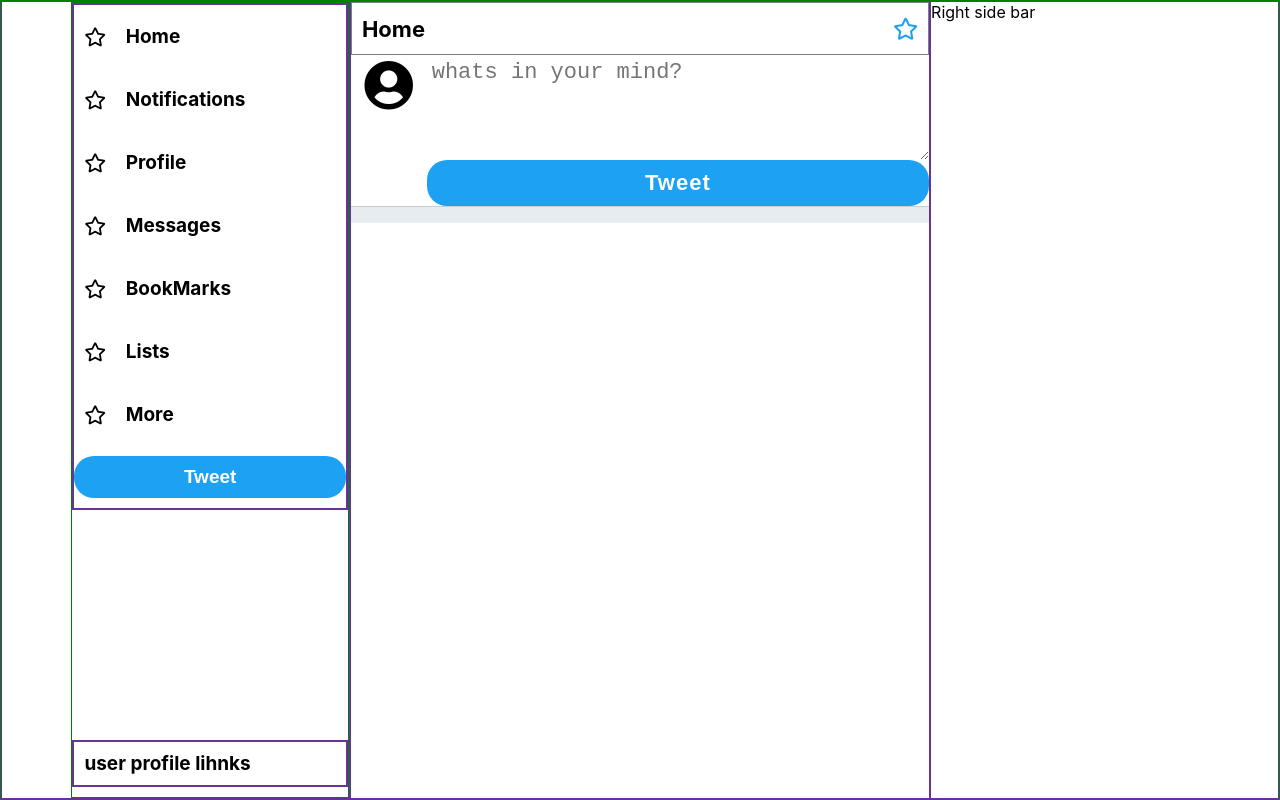
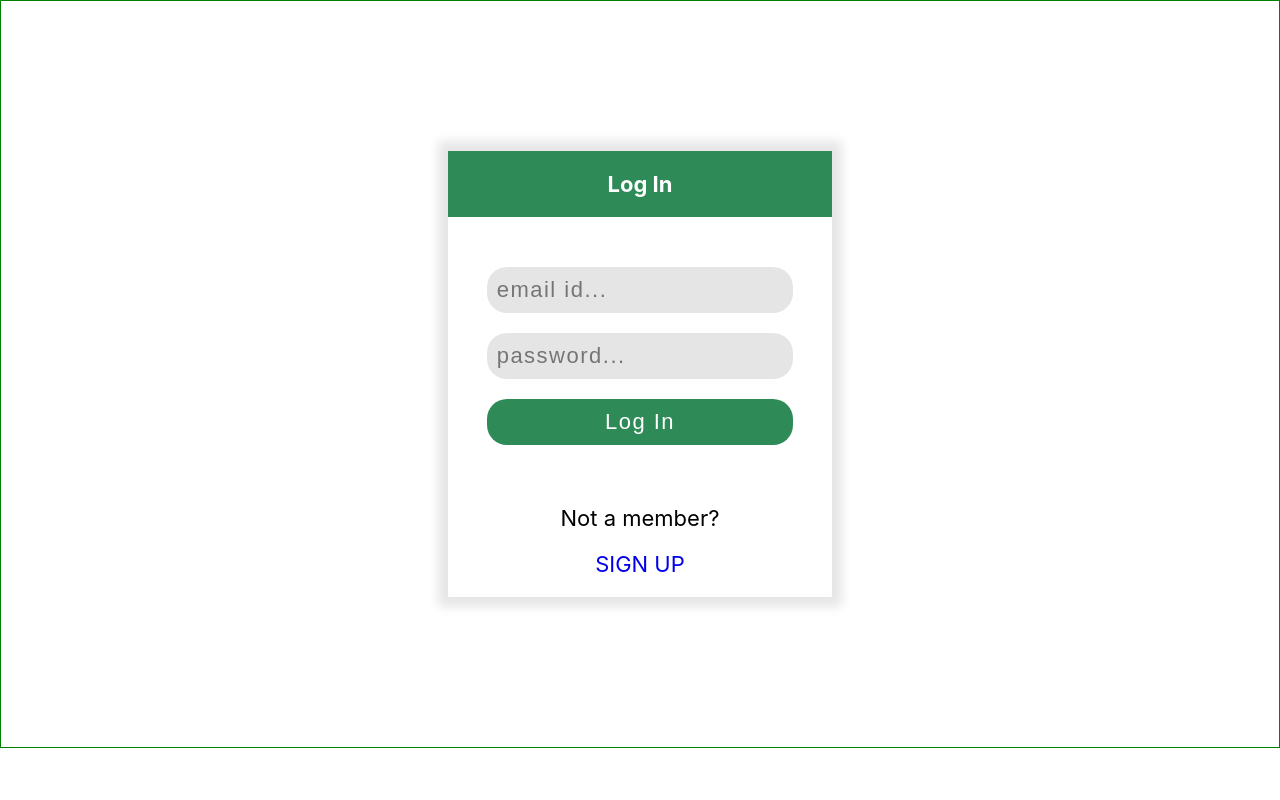
Before and after one commit to atulnitrr/tf, a React (Create React App) app: page /login in a window 1280 px wide. Built offline with nearby package versions, Linux system fonts and the light colour scheme.

Commit message:
Added login page

```diff
--- a/src/App.js
+++ b/src/App.js
@@ -1,18 +1,36 @@
-import React from "react";
+import React, { useState } from "react";
 import { BrowserRouter, Route, Switch } from "react-router-dom";
 import "./App.css";
 import LeftSideBar from "./components/LeftSideBar";
 import Main from "./components/main/Main";
 import RightSideBar from "./components/RightSideBar";
+import Login from "./components/auth/Login";
+import SignUp from "./components/auth/SignUp";
 
 function App() {
+  const [isLoggedIn, setLoggedIn] = useState(true);
+
   return (
     <BrowserRouter>
-      <div className="app-container">
-        <LeftSideBar></LeftSideBar>
+      {!isLoggedIn ? (
+        <Login></Login>
+      ) : (
+        <switch>
+          <Route path="/login" exact>
+            <Login></Login>
+          </Route>
+          <Route path="/signup" exact>
+            <SignUp></SignUp>
+          </Route>
+          <Route path="/" exact>
+            <div className="app-container">
+              {/* <LeftSideBar></LeftSideBar>
         <Main></Main>
-        <RightSideBar></RightSideBar>
-      </div>
+        <RightSideBar></RightSideBar> */}
+            </div>
+          </Route>
+        </switch>
+      )}
     </BrowserRouter>
   );
 }
--- /dev/null
+++ b/src/components/auth/Login.js
@@ -0,0 +1,25 @@
+import React from "react";
+import "../../css/Login.css";
+import { Link } from "react-router-dom";
+
+function Login() {
+  return (
+    <div className="login-top-container">
+      <div className="login-wrapper">
+        <p>Log In</p>
+        <form action="" className="login-form">
+          <input type="text" placeholder="email id..." />
+          <input type="password" name="" id="" placeholder="password..." />
+          <button type="submit">Log In</button>
+        </form>
+
+        <p className="lg-not-a-mem">Not a member?</p>
+        <p className="lg-signup">
+          <Link to="/signup">Sign up</Link>
+        </p>
+      </div>
+    </div>
+  );
+}
+
+export default Login;
--- /dev/null
+++ b/src/components/auth/SignUp.js
@@ -0,0 +1,11 @@
+import React from "react";
+
+function SignUp() {
+  return (
+    <div className="">
+      <h3>Sign up js</h3>
+    </div>
+  );
+}
+
+export default SignUp;
--- /dev/null
+++ b/src/css/Login.css
@@ -0,0 +1,75 @@
+* {
+  margin: 0;
+  padding: 0;
+  box-sizing: border-box;
+}
+
+.login-top-container {
+  border: 1px solid green;
+}
+
+.login-wrapper {
+  width: 30%;
+  margin: 150px auto;
+  text-align: center;
+  box-shadow: 0 0 10px 10px rgba(0, 0, 0, 0.1);
+}
+
+.login-wrapper > * {
+  width: 80%;
+  margin: 10px auto;
+  font-size: 22px;
+}
+
+.login-wrapper > input {
+  display: block;
+}
+
+.login-form {
+  display: flex;
+  flex-direction: column;
+}
+
+.login-form > * {
+  margin: 10px 0;
+  padding: 10px;
+  font-size: 22px;
+  letter-spacing: 1.5px;
+  border-radius: 20px;
+  border: none;
+}
+
+.login-form > input {
+  outline: none;
+  background-color: rgba(0, 0, 0, 0.1);
+}
+
+.login-form > button {
+  outline: none;
+  cursor: pointer;
+  background-color: seagreen;
+  color: #fff;
+}
+
+.login-wrapper > p:nth-child(1) {
+  width: 100%;
+  margin-bottom: 40px;
+  padding: 20px;
+  background-color: seagreen;
+  color: #fff;
+  font-weight: bolder;
+}
+
+.lg-not-a-mem {
+  margin: 50px auto 10px;
+}
+
+.lg-signup {
+  margin-bottom: 10px;
+  padding: 10px 0 20px 0;
+}
+
+.lg-signup a {
+  text-transform: uppercase;
+  text-decoration: none;
+}
```
Also changed, not shown: src/css/SignUp.css (added).
